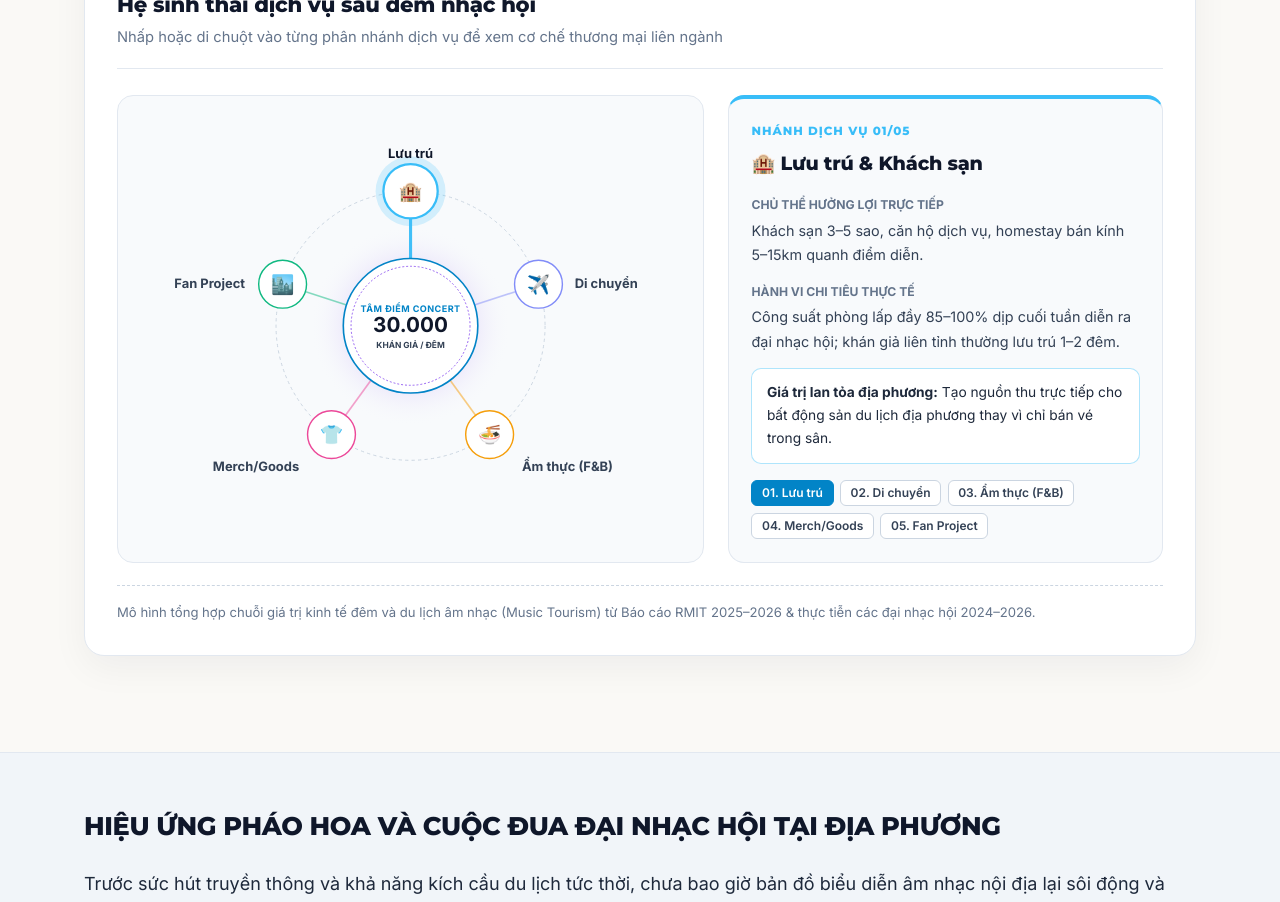
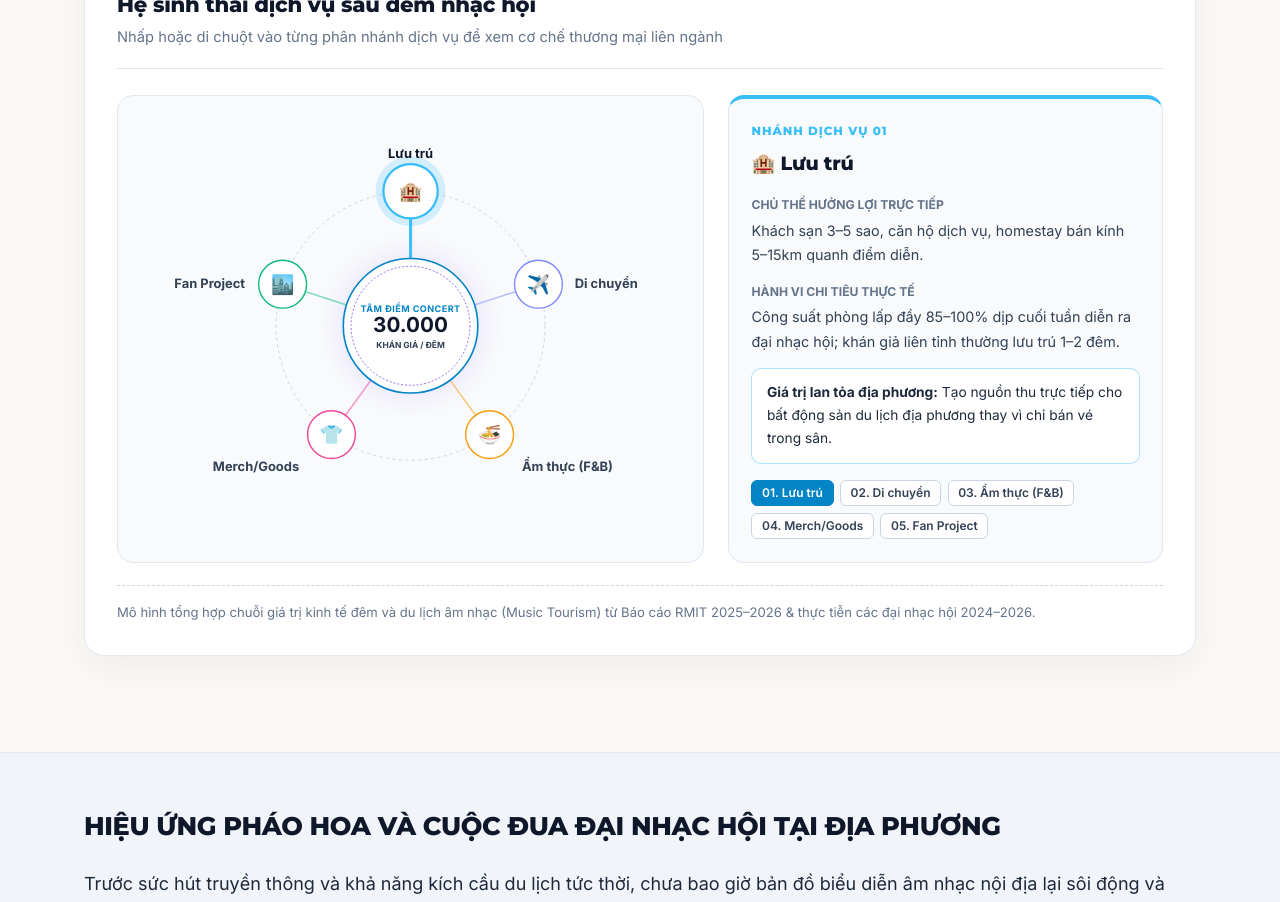
Before and after one commit to giahanluong192/mmj1, a Next.js app: page / in a window 1280 px wide. Shown: the part 5160-6062 px from the top of the page. Built offline with nearby package versions, Linux system fonts and the light colour scheme.

Commit message:
fix(copy): match detail panel spoke titles with diagram and remove '/05' from branch badge

```diff
--- a/src/components/DomesticChartsSection.tsx
+++ b/src/components/DomesticChartsSection.tsx
@@ -795,7 +795,7 @@ export function ConcertEconomicInfographic() {
 
         <div className="ecosystem-detail-panel" style={{ borderTopColor: activeSpoke.color }}>
           <div className="eco-branch-badge" style={{ color: activeSpoke.color }}>
-            NHÁNH DỊCH VỤ {activeSpoke.code}/05
+            NHÁNH DỊCH VỤ {activeSpoke.code}
           </div>
           <h4 className="eco-branch-title">
             {activeSpoke.icon} {activeSpoke.title}
--- a/src/data/articleData.ts
+++ b/src/data/articleData.ts
@@ -603,7 +603,7 @@ export const ECOSYSTEM_SPOKES: EcosystemSpoke[] = [
   {
     id: "hotel",
     code: "01",
-    title: "Lưu trú & Khách sạn",
+    title: "Lưu trú",
     shortTitle: "Lưu trú",
     icon: "🏨",
     color: "#38BDF8",
@@ -615,7 +615,7 @@ export const ECOSYSTEM_SPOKES: EcosystemSpoke[] = [
   {
     id: "transport",
     code: "02",
-    title: "Hàng không & Vận tải nội đô",
+    title: "Di chuyển",
     shortTitle: "Di chuyển",
     icon: "✈️",
     color: "#818CF8",
@@ -627,7 +627,7 @@ export const ECOSYSTEM_SPOKES: EcosystemSpoke[] = [
   {
     id: "fnb",
     code: "03",
-    title: "Ẩm thực (F&B quanh điểm diễn)",
+    title: "Ẩm thực (F&B)",
     shortTitle: "Ẩm thực (F&B)",
     icon: "🍜",
     color: "#F59E0B",
@@ -639,7 +639,7 @@ export const ECOSYSTEM_SPOKES: EcosystemSpoke[] = [
   {
     id: "fashion-merch",
     code: "04",
-    title: "Thời trang, Makeup & Merchandise",
+    title: "Merch/Goods",
     shortTitle: "Merch/Goods",
     icon: "👕",
     color: "#EC4899",
@@ -651,7 +651,7 @@ export const ECOSYSTEM_SPOKES: EcosystemSpoke[] = [
   {
     id: "ooh-media",
     code: "05",
-    title: "Quảng cáo ngoài trời (LED / Roadshow FC)",
+    title: "Fan Project",
     shortTitle: "Fan Project",
     icon: "🏙️",
     color: "#10B981",
```
